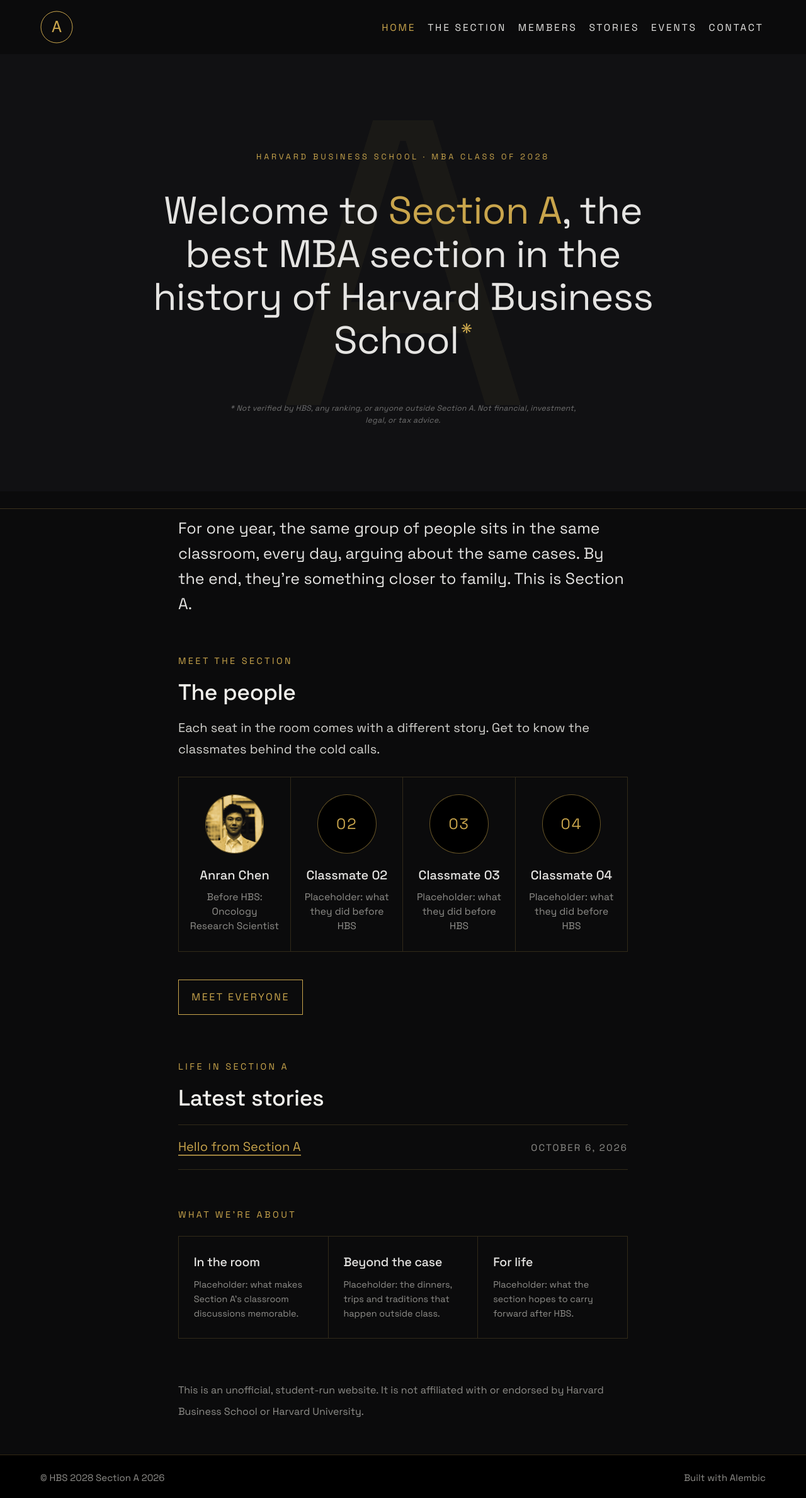
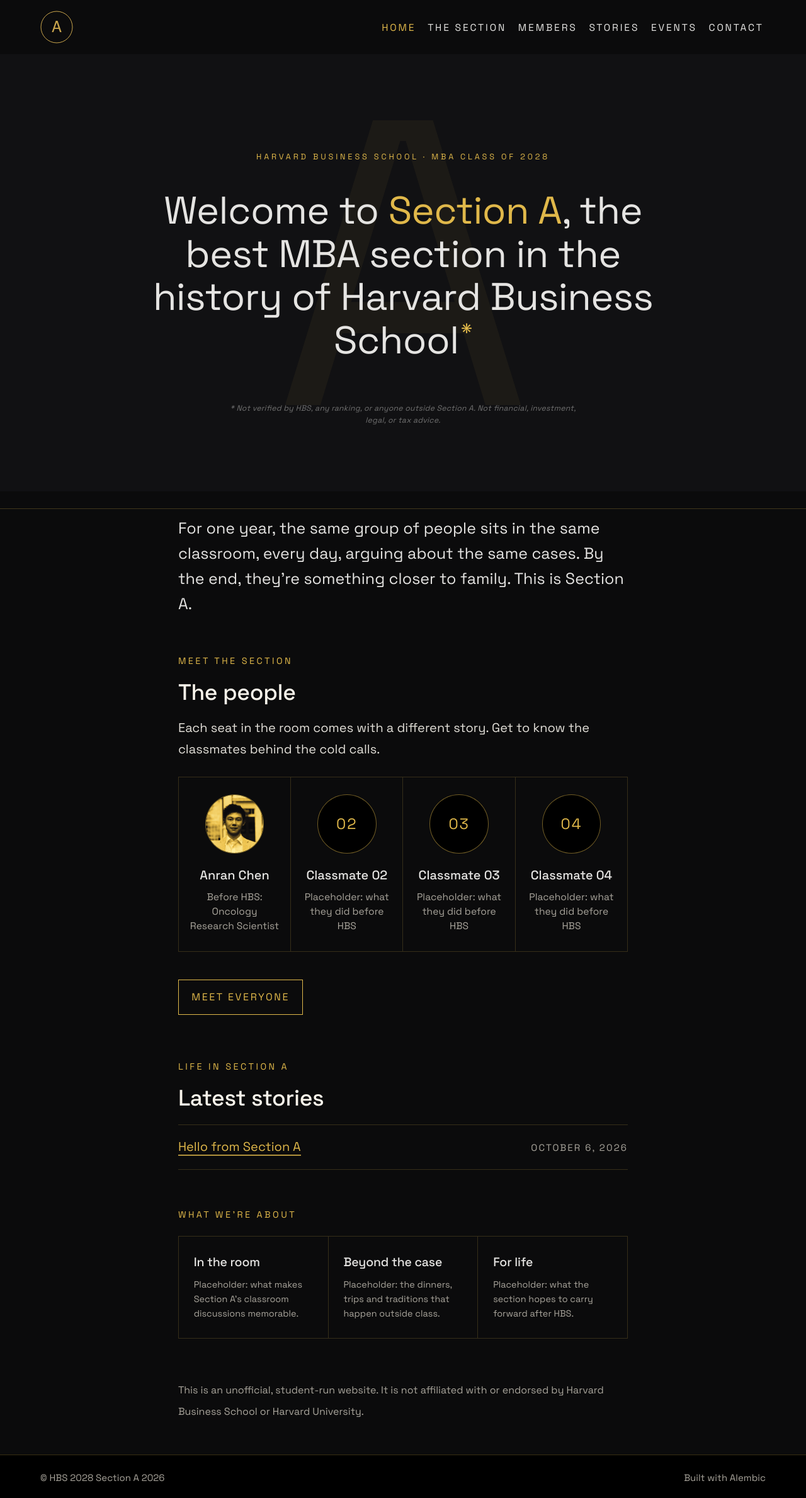
Before and after one commit to SectionAlpha28/sectionalpha28.github.io, a Jekyll site: the page built from index.md, in a window 1280 px wide. Shown: the whole page at 63% size. Built offline with Jekyll 4.4.1, drawn with Linux system fonts in a browser that asks for light colours.

Commit message:
Switch to a brighter gold palette for text and photos
Gold #c9a54c -> #e0b84a (light #f5d77f), slightly lighter heading, body
and caption text, a brighter gold photo filter, and the matching first
pie slice. AC picked "Bright gold" from the palette previews.

Co-Authored-By: Claude Opus 5.5 (1M context) <noreply@anthropic.com>
Claude-Session: https://claude.ai/code/session_014WzvjEHZ9DQng5ZBMyUHbD

```diff
--- a/_plugins/member_pie.rb
+++ b/_plugins/member_pie.rb
@@ -9,7 +9,7 @@ require "cgi"
 
 module SectionA
   class MemberPieTag < Liquid::Tag
-    COLOURS = %w[#c9a54c #6e6d6a #e5e4e2 #7a6230 #f0dc9c].freeze
+    COLOURS = %w[#e0b84a #6e6d6a #e5e4e2 #7a6230 #f0dc9c].freeze
     SURFACE = "#0b0b0c".freeze
     LINE = "rgba(229, 228, 226, 0.45)".freeze
     LAYOUTS = {
--- a/_sass/_settings.scss
+++ b/_sass/_settings.scss
@@ -1,6 +1,6 @@
 // Palette: black, gold and platinum
-$gold: #c9a54c !default;
-$goldLight: #e6cd85 !default;
+$gold: #e0b84a !default;
+$goldLight: #f5d77f !default;
 $platinum: #e5e4e2 !default;
 $black: #000000 !default;
 
@@ -8,15 +8,15 @@ $black: #000000 !default;
 $backgroundColour: #0b0b0c !default;
 $codeBackgroundColour: #17171a !default;
 $featureBackgroundColour: #111113 !default;
-$accentColour: #c9a54c !default;
+$accentColour: #e0b84a !default;
 
 // Text colours
-$headingColour: #f1f0ec !default;
-$bodyColour: #d4d3cf !default;
-$linkColour: #c9a54c !default;
-$hoverColour: #e6cd85 !default;
-$focusColour: #e6cd85 !default;
-$captionColour: #8f8e8a !default;
+$headingColour: #f7f3ea !default;
+$bodyColour: #e2dfd8 !default;
+$linkColour: #e0b84a !default;
+$hoverColour: #f5d77f !default;
+$focusColour: #f5d77f !default;
+$captionColour: #a8a49b !default;
 $white: #ffffff !default;
 
 // Typography
```
Also changed, not shown: README.md, _includes/photo-duotone.svg.
